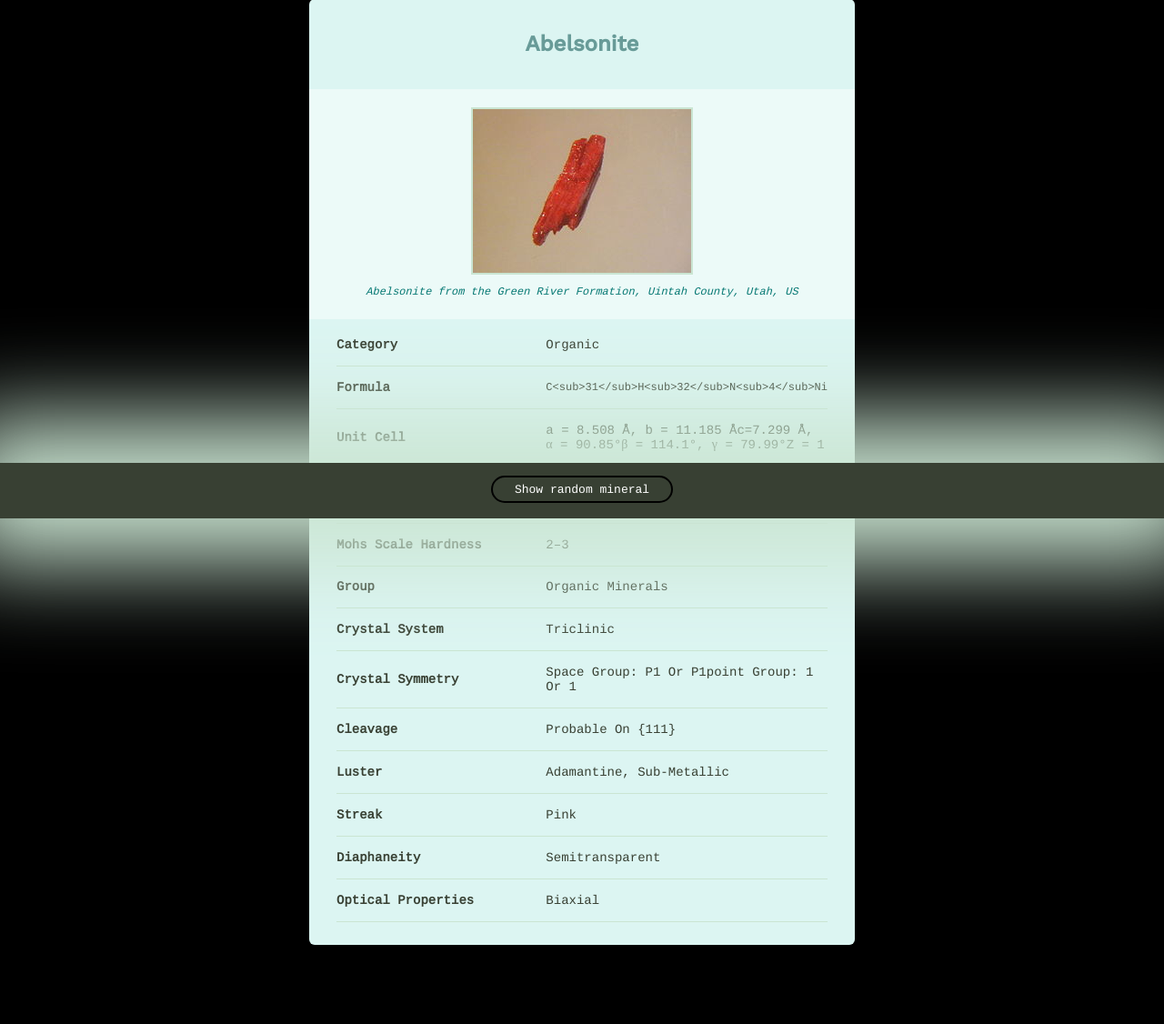
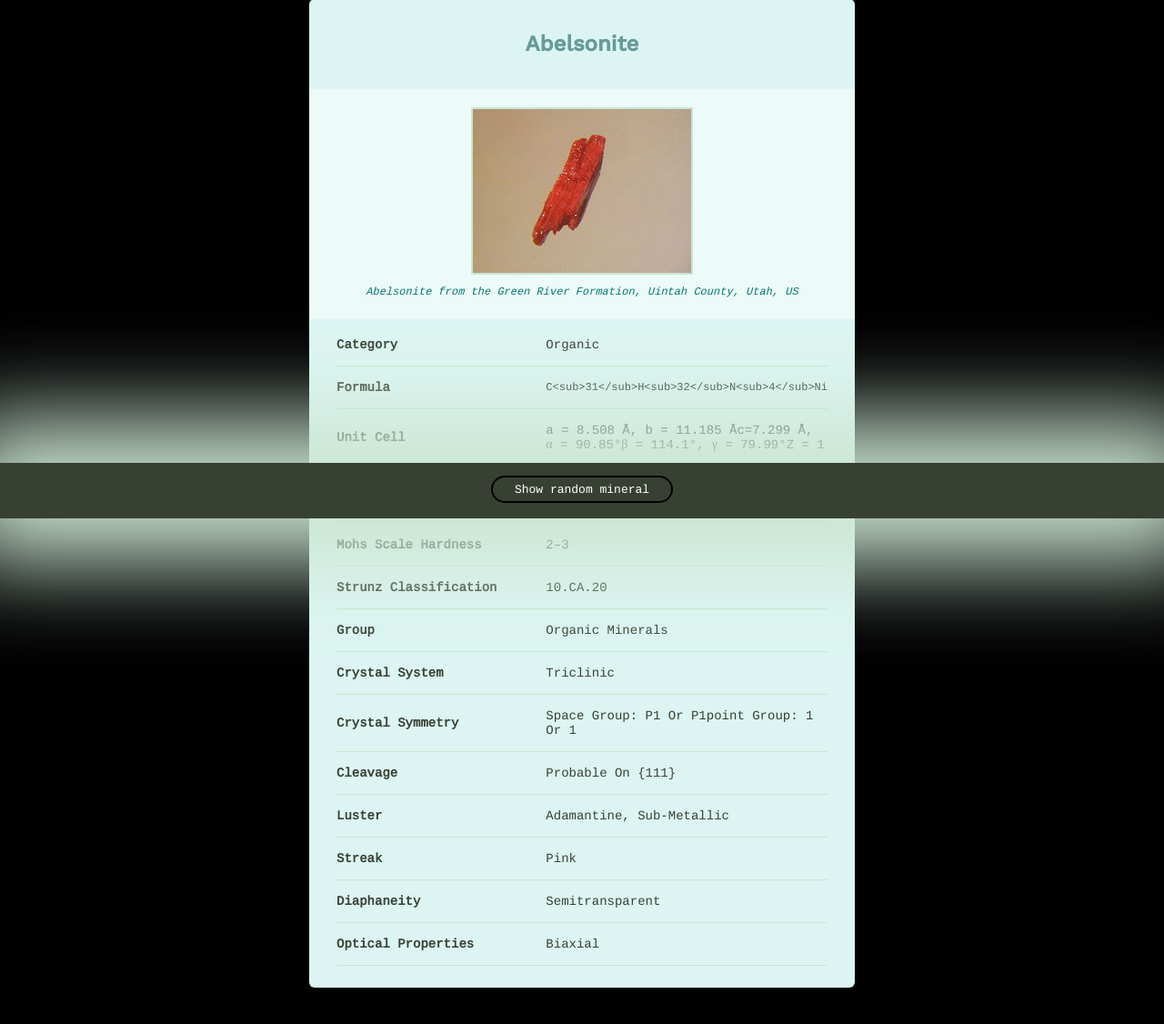
Before and after one commit to Hoessein/mineral_catalog_2, a Django app: page /detail/1/ in a window 1280 px wide. Shown: the part 230-1356 px from the top of the page at 91% size. Before the commit the page ends 1269 px from the top, so only its background shows below. Run offline with Django 3.2, Linux system fonts and the light colour scheme; data comes from the database, SQL or seed files in the repository.

Commit message:
added missing detail

```diff
--- a/django_project/minerals/templates/minerals/detail.html
+++ b/django_project/minerals/templates/minerals/detail.html
@@ -59,7 +59,7 @@
       </tr>
 
       <tr>
-          {% if min.struntz_classification %}
+          {% if min.strunz_classification %}
         <td class="mineral__category">Strunz Classification</td>
         <td>{{ min.strunz_classification }}</td>
           {% endif %}
```
